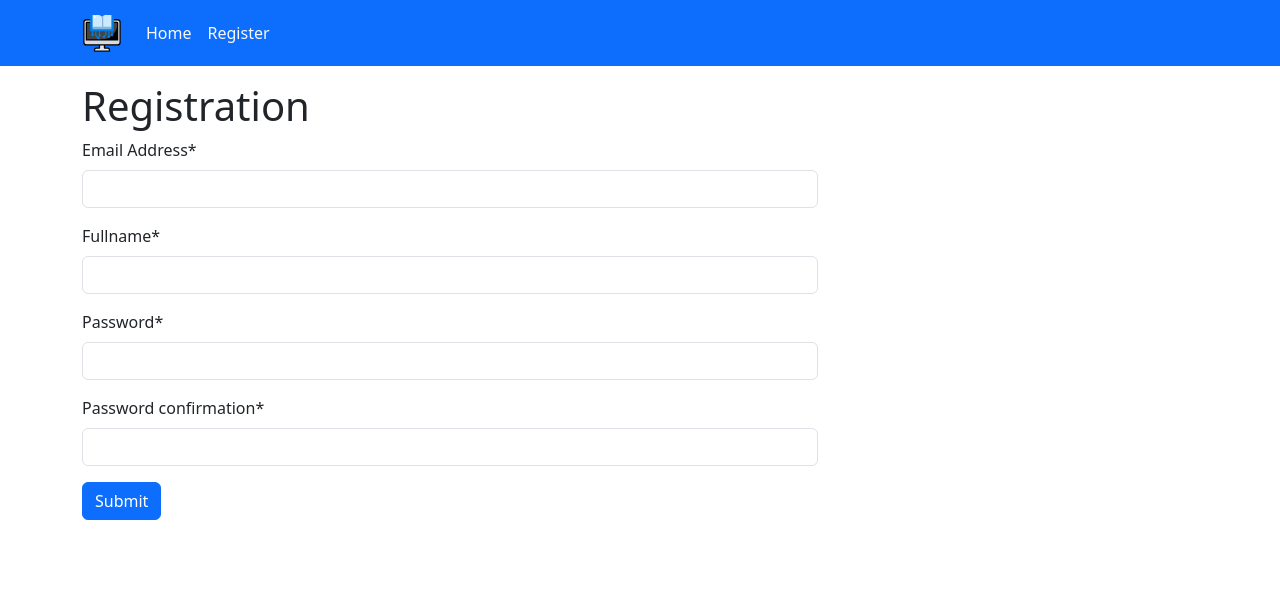
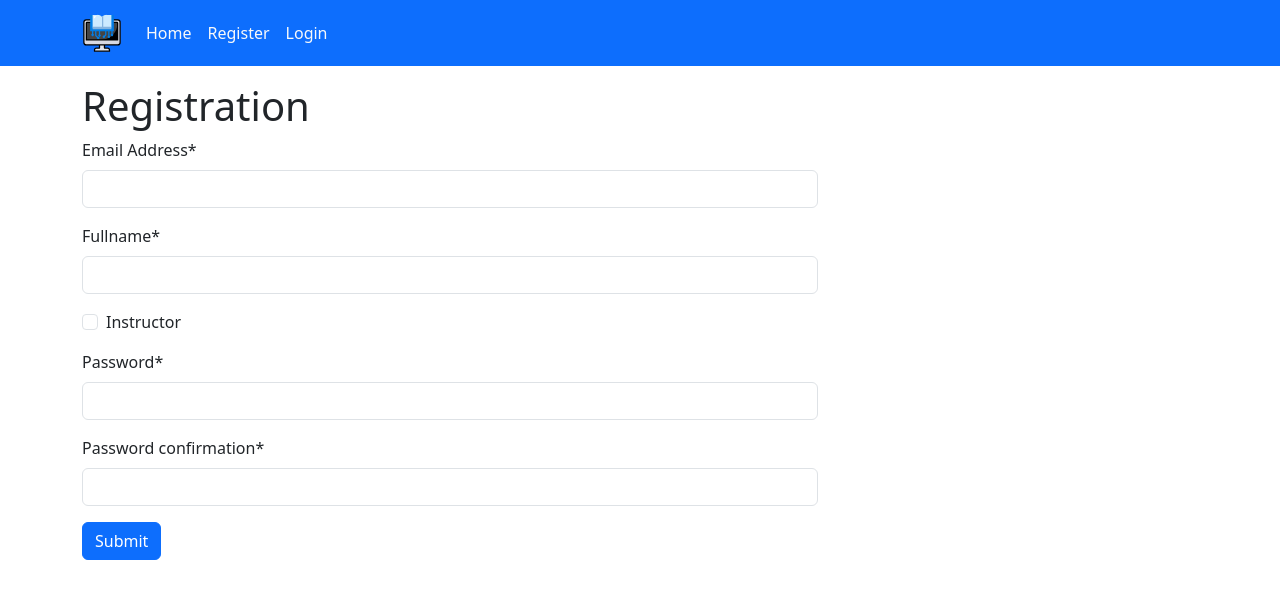
Before and after one commit to pawelkonior/lms_, a Django app: page /users/register/ in a window 1280 px wide. Shown: the top 599 px of the page. Run offline with Django 4.2, Linux system fonts and the light colour scheme; some libraries are stand-ins or nearby versions.

Commit message:
users registration, login, logout, group migrations, superuser migrations

```diff
--- a/templates/partials/nav.html
+++ b/templates/partials/nav.html
@@ -13,9 +13,23 @@
                 <li class="nav-item">
                     <a class="nav-link active" aria-current="page" href="{% url 'home:home' %}">Home</a>
                 </li>
-                <li class="nav-item">
-                    <a class="nav-link active" aria-current="page" href="{% url 'users:registration' %}">Register</a>
-                </li>
+
+                {% if user.is_authenticated %}
+                    <li class="nav-item">
+                        <a class="nav-link active" aria-current="page" href="#">{{ user.fullname }}</a>
+                    </li>
+                    <li class="nav-item">
+                        <a class="nav-link active" aria-current="page" href="{% url 'users:logout' %}">Logout</a>
+                    </li>
+                {% else %}
+                    <li class="nav-item">
+                        <a class="nav-link active" aria-current="page"
+                           href="{% url 'users:registration' %}">Register</a>
+                    </li>
+                    <li class="nav-item">
+                        <a class="nav-link active" aria-current="page" href="{% url 'users:login' %}">Login</a>
+                    </li>
+                {% endif %}
             </ul>
         </div>
     </div>
--- a/users/forms.py
+++ b/users/forms.py
@@ -1,15 +1,18 @@
 from django import forms
 from django.contrib.auth import get_user_model
+from django.contrib.auth.forms import AuthenticationForm
 from django.core.exceptions import ValidationError
 
 
 class RegistrationForm(forms.ModelForm):
     password = forms.CharField(label='Password', widget=forms.PasswordInput)
     password_confirmation = forms.CharField(label='Password confirmation', widget=forms.PasswordInput)
+    is_instructor = forms.BooleanField(
+        label='Instructor', required=False)
 
     class Meta:
         model = get_user_model()
-        fields = ('email', 'fullname', 'password')
+        fields = ('email', 'fullname', 'is_instructor', 'password')
 
     def clean_password_confirmation(self):
         password = self.cleaned_data.get('password')
@@ -21,10 +24,32 @@ class RegistrationForm(forms.ModelForm):
         return password_confirmation
 
     def save(self, commit=True):
-        user = super().save(commit=False)
-        user.set_password(self.cleaned_data.get('password'))
-
+        user = get_user_model().objects.create_user(
+            email=self.cleaned_data.get('email'),
+            fullname=self.cleaned_data.get('fullname'),
+            password=self.cleaned_data.get('password'),
+            is_instructor=self.cleaned_data.get('is_instructor')
+        )
         if commit:
             user.save()
 
         return user
+
+
+class LoginForm(AuthenticationForm):
+    username = forms.EmailField(
+        label='Email',
+        widget=forms.TextInput(attrs={
+            'name': 'username',
+            'placeholder': 'Email'
+        })
+    )
+
+    password = forms.CharField(widget=forms.PasswordInput)
+
+    class Meta:
+        fields = ('username', 'password')
+
+    error_messages = {
+        "invalid_login": "Email i hasło nie pasują do żadnego użytkownika."
+    }
--- a/users/models.py
+++ b/users/models.py
@@ -1,11 +1,11 @@
 from django.contrib.auth.base_user import AbstractBaseUser, BaseUserManager
-from django.contrib.auth.models import PermissionsMixin
+from django.contrib.auth.models import PermissionsMixin, Group
 from django.db import models
 
 
 class AccountManager(BaseUserManager):
 
-    def create_user(self, email, fullname, password=None):
+    def create_user(self, email, fullname, password=None, is_instructor=False):
         if not email:
             raise ValueError('User must provide email!')
 
@@ -16,7 +16,17 @@ class AccountManager(BaseUserManager):
 
         user.set_password(password)
         user.is_active = True
+        user.is_instructor = is_instructor
+
         user.save(using=self.db)
+
+        if is_instructor:
+            instructors_group = Group.objects.get(name='instructors')
+            user.groups.add(instructors_group)
+        else:
+            students_group = Group.objects.get(name='students')
+            user.groups.add(students_group)
+
         return user
 
     def create_superuser(self, email, fullname, password=None):
@@ -34,7 +44,7 @@ class AccountManager(BaseUserManager):
 class Account(AbstractBaseUser, PermissionsMixin):
     email = models.EmailField(max_length=60, unique=True, verbose_name='Email Address')
     fullname = models.CharField(max_length=30, unique=True)
-    is_instructor = models.BooleanField(default=False)
+    is_instructor = models.BooleanField(default=False, blank=True)
     date_join = models.DateTimeField(verbose_name='Date Joined', auto_now_add=True)
     last_login = models.DateTimeField(verbose_name='Last Login', auto_now=True)
     is_admin = models.BooleanField(default=False)
--- a/users/urls.py
+++ b/users/urls.py
@@ -6,4 +6,6 @@ app_name = 'users'
 
 urlpatterns = [
     path('register/', views.registration_view, name='registration'),
+    path('login/', views.login_user_view, name='login'),
+    path('logout/', views.logout_user, name='logout'),
 ]
--- a/users/views.py
+++ b/users/views.py
@@ -1,3 +1,4 @@
+from django.contrib.auth import authenticate, login, logout
 from django.shortcuts import render, redirect
 from django.urls import reverse_lazy
 
@@ -10,5 +11,28 @@ def registration_view(request):
         if form.is_valid():
             form.save()
 
-            return redirect(reverse_lazy('home:home'))
+            return redirect(reverse_lazy('users:login'))
     return render(request, 'users/registration.html', {'form': form})
+
+
+def login_user_view(request):
+    if request.method == 'POST':
+        form = forms.LoginForm(request, request.POST)
+
+        if form.is_valid():
+            username = form.cleaned_data.get('username')
+            password = form.cleaned_data.get('password')
+
+            user = authenticate(email=username, password=password)
+            if user is not None:
+                if user.is_active:
+                    login(request, user)
+                    return redirect(reverse_lazy('home:home'))
+    else:
+        form = forms.LoginForm()
+    return render(request, 'users/login.html', {'form': form})
+
+
+def logout_user(request):
+    logout(request)
+    return redirect(reverse_lazy('home:home'))
```
Also changed, not shown: users/templates/users/login.html (added, +11 -0 lines), home/views.py (line endings or trailing spaces), users/migrations/0002_initial_groups.py (added), users/migrations/0003_superuser.py (added).
